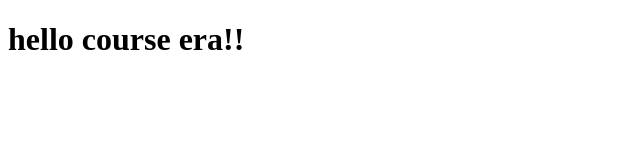
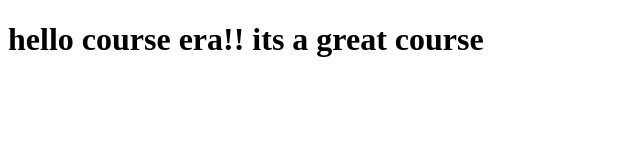
Before and after one commit to Hanish32/courseera-test, a plain HTML site: page site/index.html in a window 1280 px wide. Shown: the whole page, without its empty margins (0-640 px from the left). Drawn offline with Linux system fonts and the light colour scheme.

Commit message:
small addition to our page content.

```diff
--- a/site/index.html
+++ b/site/index.html
@@ -4,6 +4,6 @@
 	<title>hello course era</title>
 </head>
 <body>
-<h1>hello course era!!</h1>
+<h1>hello course era!! its a great course</h1>
 </body>
 </html>
```
